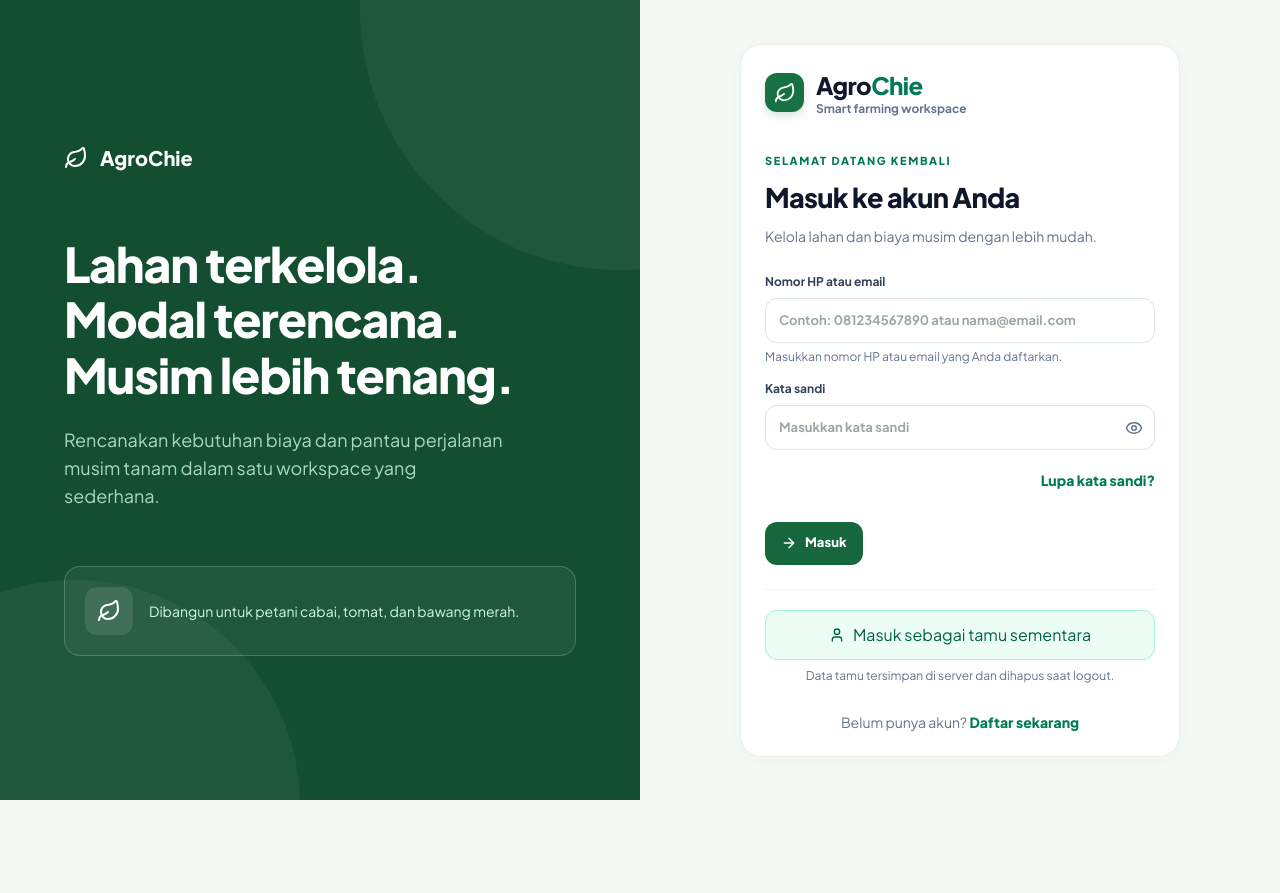
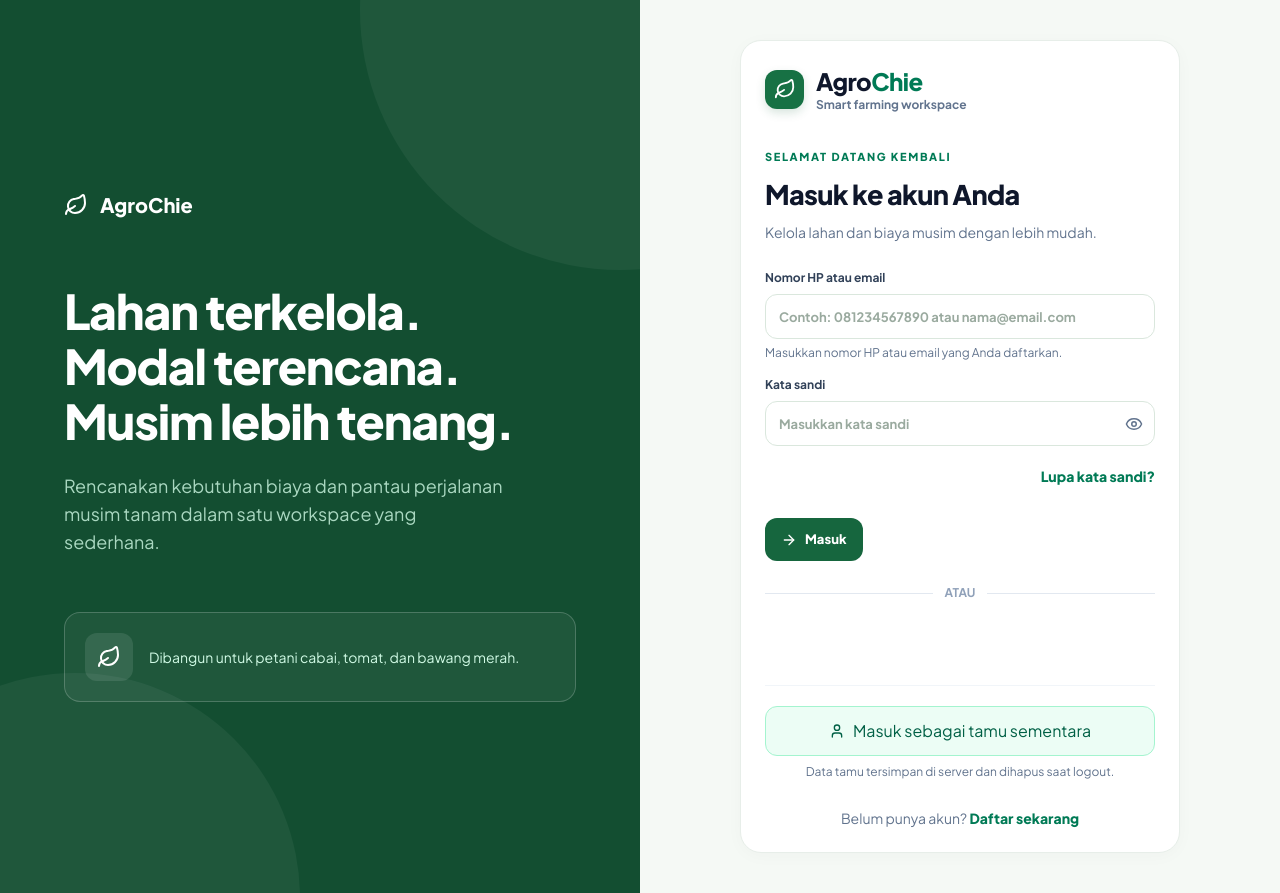
Before and after one commit to Cilok-12Kb/AgroChie, a Next.js app in the folder agrochie-web/: page /masuk in a window 1280 px wide. Before the commit the page ends 800 px from the top, so only its background shows below. Built offline with nearby package versions, Linux system fonts and the light colour scheme; no server answers.

Commit message:
feat(web): login Google

```diff
--- /dev/null
+++ b/agrochie-web/src/features/auth/GoogleButton.tsx
@@ -0,0 +1,74 @@
+'use client';
+import Script from 'next/script';
+import { useCallback, useEffect, useRef } from 'react';
+import { googleButtonWidth } from './logic';
+
+interface GsiId {
+  initialize(config: { client_id: string; callback: (response: { credential?: string }) => void }): void;
+  renderButton(parent: HTMLElement, options: Record<string, unknown>): void;
+}
+declare global {
+  interface Window { google?: { accounts: { id: GsiId } } }
+}
+
+// initialize() hanya boleh sekali per muatan halaman; callback diarahkan ke komponen yang sedang aktif.
+let initialized = false;
+let activeHandler: ((credential: string) => void) | null = null;
+
+/**
+ * Tombol Google Identity Services. Credential langsung diteruskan ke onCredential:
+ * tidak disimpan, tidak dicatat, dan tidak ditaruh di URL/storage.
+ */
+export function GoogleButton({ onCredential, disabled = false, text = 'signin_with' }: {
+  onCredential: (credential: string) => void;
+  disabled?: boolean;
+  text?: 'signin_with' | 'signup_with';
+}) {
+  const clientId = process.env.NEXT_PUBLIC_GOOGLE_CLIENT_ID;
+  const wrapRef = useRef<HTMLDivElement>(null);
+  const boxRef = useRef<HTMLDivElement>(null);
+  const callbackRef = useRef(onCredential);
+
+  useEffect(() => { callbackRef.current = onCredential; });
+
+  const render = useCallback(() => {
+    const gsi = window.google?.accounts.id;
+    const box = boxRef.current;
+    if (!gsi || !box || !clientId) return;
+    if (!initialized) {
+      gsi.initialize({
+        client_id: clientId,
+        callback: response => { if (response.credential) activeHandler?.(response.credential); },
+      });
+      initialized = true;
+    }
+    box.replaceChildren();
+    gsi.renderButton(box, {
+      type: 'standard', size: 'large', theme: 'outline', locale: 'id', text,
+      width: googleButtonWidth(wrapRef.current?.clientWidth ?? 0),
+    });
+  }, [clientId, text]);
+
+  useEffect(() => {
+    const mine = (credential: string) => callbackRef.current(credential);
+    activeHandler = mine;
+    const box = boxRef.current;
+    render(); // skrip mungkin sudah dimuat (pindah halaman)
+    return () => {
+      if (activeHandler === mine) activeHandler = null;
+      box?.replaceChildren();
+    };
+  }, [render]);
+
+  if (!clientId) return null;
+  return (
+    <div ref={wrapRef} className="w-full max-w-[400px] mx-auto">
+      <Script src="https://accounts.google.com/gsi/client" strategy="afterInteractive" onReady={render} />
+      <div
+        ref={boxRef}
+        aria-disabled={disabled}
+        className={`flex justify-center min-h-[44px] ${disabled ? 'pointer-events-none opacity-50' : ''}`}
+      />
+    </div>
+  );
+}
--- /dev/null
+++ b/agrochie-web/src/features/auth/GoogleLogin.tsx
@@ -0,0 +1,53 @@
+'use client';
+import { useState } from 'react';
+import { api } from '../console/api';
+import { ErrorLine, Message } from '../console/ui';
+import { GoogleButton } from './GoogleButton';
+import { copy } from './copy';
+import { googleLoginOutcome, postLoginPath } from './logic';
+
+/** Pemisah "atau" + tombol Google untuk /masuk dan /daftar. Tidak tampil bila Client ID kosong atau server membalas 503. */
+export function GoogleLogin({ mode, busy, locked, onCooldown }: {
+  mode: 'login' | 'register';
+  busy: boolean; // form biasa sedang diproses
+  locked: boolean; // cooldown 429 sedang berjalan
+  onCooldown: () => void;
+}) {
+  const [hidden, setHidden] = useState(false);
+  const [working, setWorking] = useState(false);
+  const [error, setError] = useState<unknown>(null);
+  const [failed, setFailed] = useState(false);
+
+  if (!process.env.NEXT_PUBLIC_GOOGLE_CLIENT_ID || hidden) return null;
+
+  const onCredential = async (credential: string) => {
+    setWorking(true);
+    setError(null);
+    setFailed(false);
+    try {
+      const user = await api.auth.google(credential);
+      const dest = postLoginPath(user, new URLSearchParams(window.location.search).get('next'));
+      window.location.href = dest;
+    } catch (err) {
+      const outcome = googleLoginOutcome(err);
+      if (outcome === 'hide') setHidden(true);
+      else if (outcome === 'failed') setFailed(true);
+      else { if (outcome === 'cooldown') onCooldown(); setError(err); }
+      setWorking(false);
+    }
+  };
+
+  return (
+    <div className="mt-6">
+      <div className="flex items-center gap-3 text-xs font-bold uppercase text-slate-400" role="separator">
+        <span className="h-px flex-1 bg-slate-200" />{copy.google.divider}<span className="h-px flex-1 bg-slate-200" />
+      </div>
+      <div className="mt-4 space-y-3">
+        <GoogleButton onCredential={onCredential} disabled={busy || working || locked} text={mode === 'login' ? 'signin_with' : 'signup_with'} />
+        {working && <p role="status" className="text-sm text-slate-600 text-center font-bold">{copy.google.signingIn}</p>}
+        {failed && <Message color="red">{copy.google.failed}</Message>}
+        <ErrorLine error={error} />
+      </div>
+    </div>
+  );
+}
--- a/agrochie-web/src/features/auth/copy.ts
+++ b/agrochie-web/src/features/auth/copy.ts
@@ -61,6 +61,11 @@ export const copy = {
     identifierPlaceholder: 'Contoh: 081234567890 atau nama@email.com',
     forgotLink: 'Lupa kata sandi?',
   },
+  google: {
+    divider: 'atau',
+    failed: 'Login Google gagal, coba lagi.',
+    signingIn: 'Memproses login Google…',
+  },
   common: {
     cooldownNote: 'Terlalu banyak percobaan. Tunggu sebentar sebelum mencoba lagi.',
     cooldownWait: (seconds: number) => `Coba lagi dalam ${seconds} detik`,
--- a/agrochie-web/src/features/auth/logic.ts
+++ b/agrochie-web/src/features/auth/logic.ts
@@ -58,6 +58,27 @@ export function isStatus(error: unknown, status: number): boolean {
   return typeof error === 'object' && error !== null && (error as { status?: unknown }).status === status;
 }
 
+export type GoogleLoginOutcome = 'failed' | 'server' | 'cooldown' | 'hide' | 'other';
+
+/**
+ * Peta galat POST /auth/google ke tindakan UI:
+ * 401 -> pesan "login Google gagal", 409 -> tampilkan pesan server, 429 -> cooldown,
+ * 503 -> sembunyikan tombol Google, selain itu -> galat umum.
+ */
+export function googleLoginOutcome(error: unknown): GoogleLoginOutcome {
+  if (isStatus(error, 401)) return 'failed';
+  if (isStatus(error, 409)) return 'server';
+  if (isStatus(error, 429)) return 'cooldown';
+  if (isStatus(error, 503)) return 'hide';
+  return 'other';
+}
+
+/** Lebar tombol Google (px): mengikuti kontainer, minimal 200 (batas Google), maksimal 400. */
+export function googleButtonWidth(containerWidth: number): number {
+  if (!Number.isFinite(containerWidth) || containerWidth <= 0) return 280;
+  return Math.max(200, Math.min(400, Math.floor(containerWidth)));
+}
+
 /** Email longgar untuk validasi awal di klien; keputusan akhir tetap di server. */
 export function looksLikeEmail(value: string): boolean {
   const v = value.trim();
--- a/agrochie-web/src/features/console/AuthForm.tsx
+++ b/agrochie-web/src/features/console/AuthForm.tsx
@@ -7,6 +7,7 @@ import { Button, ErrorLine, Field, inputClass } from './ui';
 import { copy } from '../auth/copy'; // [REVISI] teks baru lewat copy.ts
 import { useCooldown } from '../auth/useCooldown'; // [REVISI]
 import { isStatus, postLoginPath } from '../auth/logic'; // [REVISI]
+import { GoogleLogin } from '../auth/GoogleLogin'; // [REVISI]
 
 export function AuthForm({ type }: { type: 'login' | 'register' }) {
   const [name,setName]=useState(''); const [phone,setPhone]=useState(''); const [password,setPassword]=useState('');
@@ -27,6 +28,8 @@ export function AuthForm({ type }: { type: 'login' | 'register' }) {
       {type==='login'&&<div className="text-right -mt-1"><Link href="/lupa-password" className="inline-block py-2 text-sm text-emerald-700 font-black">{copy.login.forgotLink}</Link></div>}
       <ErrorLine error={error}/>{cooldown.left>0&&<p role="status" className="text-sm text-amber-700 font-bold">{copy.common.cooldownNote} {copy.common.cooldownWait(cooldown.left)}</p>}<div className="pt-2"><Button type="submit" icon={ArrowRight} busy={loading} disabled={cooldown.left>0}>{type==='login'?'Masuk':'Daftar & lanjutkan'}</Button></div>
     </form>
+    {/* [REVISI] tombol Google di /masuk dan /daftar */}
+    <GoogleLogin mode={type} busy={loading} locked={cooldown.left>0} onCooldown={cooldown.start}/>
     {type==='login'&&<div className="mt-6 border-t border-slate-100 pt-5"><button disabled={loading} className="w-full rounded-xl border border-emerald-200 bg-emerald-50 text-emerald-800 py-3 text-sm font-extrabold flex justify-center items-center gap-2 hover:bg-emerald-100" onClick={guest}><User size={16}/> Masuk sebagai tamu sementara</button><p className="text-xs text-slate-500 text-center mt-2">Data tamu tersimpan di server dan dihapus saat logout.</p></div>}
     <p className="text-sm text-center text-slate-500 mt-7">{type==='login'?<>Belum punya akun? <Link href="/daftar" className="text-emerald-700 font-black">Daftar sekarang</Link></>:<>Sudah memiliki akun? <Link href="/masuk" className="text-emerald-700 font-black">Masuk</Link></>}</p>
   </div>;
```
Also changed, not shown: 1 other file (tests, documents, lock files or other folders).
